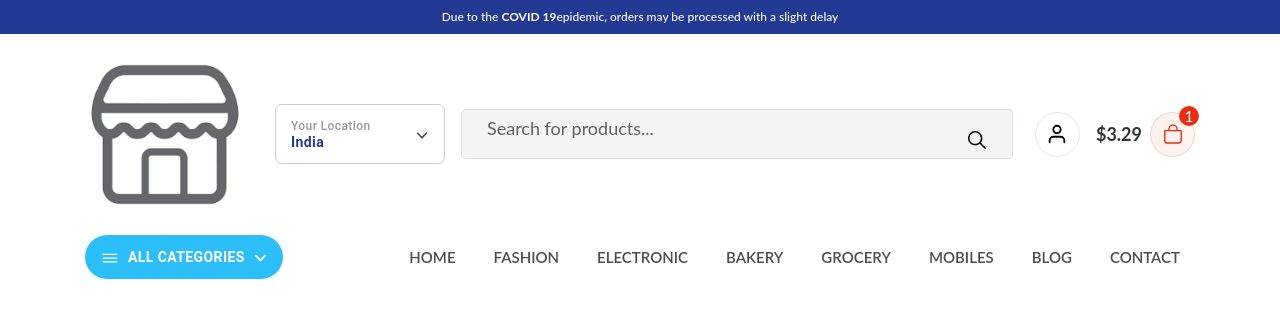
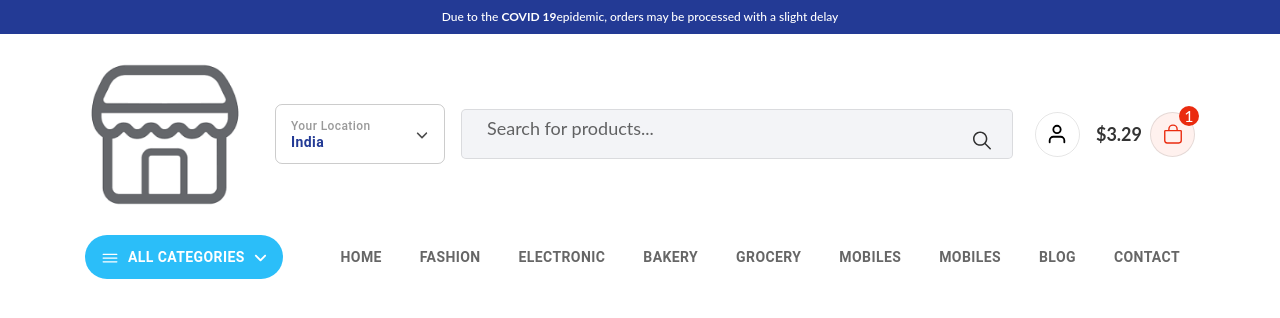
Before and after one commit to peligro99/ecommerce_v1, a React (Create React App) app: page / in a window 1280 px wide. Shown: the top 318 px of the page. Built offline with nearby package versions, Linux system fonts and the light colour scheme.

Commit message:
modal con lista de paises

```diff
--- a/src/App.css
+++ b/src/App.css
@@ -11,6 +11,10 @@
     max-width: 1200px;
 }
 }
+
+::-webkit-scrollbar{width: 8px !important; height: 8px !important; }
+::-webkit-scrollbar-thumb{background: #ccc !important;}
+::-webkit-scrollbar-track{background: transparent !important;}
 
 .headerWrapper .top-strip{padding: 8px 0px;}
 .headerWrapper .top-strip p {
@@ -31,13 +35,13 @@
 .headerWrapper .header .part2 .countryDrop .label{font-size: 12px !important; text-transform:capitalize !important; color: rgba(0,0,0,0.4) !important; line-height: 16px;}
 .headerWrapper .header .part2 .countryDrop .name{font-size: 14px !important; text-transform:capitalize !important; color: #233a95 !important; font-weight: 700; line-height: 16px;}
 .headerWrapper .header .part2 .countryDrop span.ml-auto svg{opacity: 0.7;}
-header .headerSearch{width: 60%; height: 50px; background: #f3f4f7; padding: 5px; position: relative; border-radius: 5px; border: 1px solid rgba(0,0,0,0.1)}
-header .headerSearch input{background: transparent !important; outline: none !important; font-size: 18px; color: rgba(0,0,0,0.8); width: 100%; height: px; border: 0px !important; padding: 0px 20px !important;}
+ .headerSearch{width: 60%; height: 50px; background: #f3f4f7; padding: 5px; position: relative; border-radius: 5px; border: 1px solid rgba(0,0,0,0.1)}
+ .headerSearch input{background: transparent !important; outline: none !important; font-size: 18px; color: rgba(0,0,0,0.8); width: 100%; height: px; border: 0px !important; padding: 0px 20px !important;}
 
-header .headerSearch input::-webkit-input-placeholder{color: rgba(0,0,0,0.6);}
+ .headerSearch input::-webkit-input-placeholder{color: rgba(0,0,0,0.6);}
 
-header .headerSearch button {position: absolute; top: 10px; right: 15px; z-index: 100; min-width: 40px !important; height: 40px !important; width: 40px !important; border-radius: 50% !important; color: #000;}
-header .headerSearch button svg{font-size: 30px;}
+ .headerSearch button {position: absolute; top: 10px; right: 10px; z-index: 100; min-width: 40px !important; height: 40px !important; width: 40px !important; border-radius: 50% !important; color: #000;}
+ .headerSearch button svg{font-size: 25px; opacity: 0.8;}
 
 header .part3 .circle{align-items: center; justify-content: center; min-width: 45px !important; height: 45px !important; width: 45px !important; border-radius: 50% !important; border: 1px solid rgba(0,0,0,0.1) !important; color: #000;}
 header .part3 .circle svg{font-size: 22px;}
@@ -47,6 +51,16 @@
 .cartTab button svg{color: #ea2b0f !important;}
 .cartTab .count{position: absolute; top: -6px; right: -4px; background: #ea2b0f; border-radius: 50%; color: #fff; width: 20px; height: 20px;}
 
+.locationModal .MuiPaper-elevation{padding: 25px; position: relative;}
+.locationModal .countryList{ margin-bottom: 0px; max-height:400px ; overflow-y: scroll; overflow-x: hidden;}
+.locationModal .countryList li{width: 100px; list-style: none;}
+.locationModal .countryList li button{width: 100%; text-transform: capitalize !important; color: #000 !important; justify-content: flex-start !important; padding: 15px 20px !important;}
+
+.locationModal .close_{position: absolute; top: 20px; right: 10px; color: #000 !important; min-width: 40px !important; width: 40px !important; height: 40px !important; border-radius: 50% !important;}
+.locationModal .close_ svg{font-size: 22px;}
+
+nav .navPart1{max-width: 20%; flex: 0 0 20%}
+nav .navPart2{max-width: 80%; flex: 0 0 80%}
 nav .allCatTab{background: #2bbef9; padding: 10px 15px !important; border-radius: 30px !important;}
 nav .allCatTab *{color: #fff;}
 nav .allCatTab:hover{background: #2bbef9;}
@@ -56,6 +70,7 @@
 nav .allCatTab .icon2 svg{font-size: 15px !important;}
 nav .navPart2 ul{margin-bottom: 0px;}
 
-nav .navPart2 ul li a{font-size: 15px; font-weight: 600; text-decoration: none; color: rgba(0,0,0,0.7); text-transform:uppercase; display: flex; align-items: center; padding: 8px 15px; transition: all 0.2s ease-in-out; border-radius: 25px;}
+nav .navPart2 ul li a{text-decoration: none;}
+nav .navPart2 ul li a button{font-size: 14px !important; font-weight: 600; text-decoration: none; color: rgba(0,0,0,0.6); text-transform:uppercase; display: flex; align-items: center; padding: 8px 15px; transition: all 0.2s ease-in-out; border-radius: 25px;}
 nav .navPart2 ul li a svg{font-size: 20px;}
 nav .navPart2 ul li a:hover{background: #f0faff; color: #2bbef9;}
--- a/src/Components/CountryDropDown/index.js
+++ b/src/Components/CountryDropDown/index.js
@@ -1,19 +1,73 @@
+import React from 'react';
 import { Button } from '@mui/material';
 import { FaAngleDown } from 'react-icons/fa6';
-const CountryDropDown=()=>{
-    return(
+import Dialog from '@mui/material/Dialog';
+import { IoIosSearch } from "react-icons/io";
+import { MdClose } from "react-icons/md";
+import { useState } from 'react';
+import Slide from '@mui/material/Slide';
+
+const Transition = React.forwardRef(function Transition(props, ref) {
+    return <Slide direction="up" ref={ref} {...props} />;
+  });
+
+const CountryDropDown = () => {
+
+    const[isOpenModal,setisOpenModal] = useState(false);
+
+    return (
         <>
+            <Button className='countryDrop' onClick={()=>setisOpenModal(true)} variant="text">
+                <div className='info d-flex flex-column'>
+                    <span className='label'>Your Location</span>
+                    <span className='name'>India</span>
+                </div>
+                <span className='ml-auto'><FaAngleDown /></span>
+            </Button>
 
+            <Dialog open={isOpenModal} onClose={()=>setisOpenModal(false)} className='locationModal' TransitionComponent={Transition}>
+                <h4 className='mb-0'>Choose your Delivery location</h4>
+                <p>Enter your address and we will specify the offer for your area.</p>
+                <Button className='close_' onClick={()=>setisOpenModal(false)}><MdClose/></Button>
 
+                <div className='headerSearch w-100'>
+                    <input type='text' placeholder='Search your area...' />
+                    <Button><IoIosSearch /></Button>
+                </div>
 
-
-                               <Button className='countryDrop' variant="text">
-                                <div className='info d-flex flex-column'>
-                                <span className='label'>Your Location</span>
-                               <span className='name'>India</span>
-                               </div>
-                               <span className='ml-auto'><FaAngleDown/></span>
-                               </Button>
+                <ul className='countryList'>
+                    <li><Button onClick={()=>setisOpenModal(false)}>India</Button></li>
+                    <li><Button onClick={()=>setisOpenModal(false)}>Sri Lanka</Button></li>
+                    <li><Button onClick={()=>setisOpenModal(false)}>Pakistan</Button></li>
+                    <li><Button onClick={()=>setisOpenModal(false)}>India</Button></li>
+                    <li><Button onClick={()=>setisOpenModal(false)}>Sri Lanka</Button></li>
+                    <li><Button onClick={()=>setisOpenModal(false)}>Pakistan</Button></li>
+                    <li><Button onClick={()=>setisOpenModal(false)}>India</Button></li>
+                    <li><Button onClick={()=>setisOpenModal(false)}>Sri Lanka</Button></li>
+                    <li><Button onClick={()=>setisOpenModal(false)}>Pakistan</Button></li>
+                    <li><Button onClick={()=>setisOpenModal(false)}>India</Button></li>
+                    <li><Button onClick={()=>setisOpenModal(false)}>Sri Lanka</Button></li>
+                    <li><Button onClick={()=>setisOpenModal(false)}>Pakistan</Button></li>
+                    <li><Button onClick={()=>setisOpenModal(false)}>India</Button></li>
+                    <li><Button onClick={()=>setisOpenModal(false)}>Sri Lanka</Button></li>
+                    <li><Button onClick={()=>setisOpenModal(false)}>Pakistan</Button></li>
+                    <li><Button onClick={()=>setisOpenModal(false)}>India</Button></li>
+                    <li><Button onClick={()=>setisOpenModal(false)}>Sri Lanka</Button></li>
+                    <li><Button onClick={()=>setisOpenModal(false)}>Pakistan</Button></li>
+                    <li><Button onClick={()=>setisOpenModal(false)}>India</Button></li>
+                    <li><Button onClick={()=>setisOpenModal(false)}>Sri Lanka</Button></li>
+                    <li><Button onClick={()=>setisOpenModal(false)}>Pakistan</Button></li>
+                    <li><Button onClick={()=>setisOpenModal(false)}>India</Button></li>
+                    <li><Button onClick={()=>setisOpenModal(false)}>Sri Lanka</Button></li>
+                    <li><Button onClick={()=>setisOpenModal(false)}>Pakistan</Button></li>
+                    <li><Button onClick={()=>setisOpenModal(false)}>India</Button></li>
+                    <li><Button onClick={()=>setisOpenModal(false)}>Sri Lanka</Button></li>
+                    <li><Button onClick={()=>setisOpenModal(false)}>Pakistan</Button></li>
+                    <li><Button onClick={()=>setisOpenModal(false)}>India</Button></li>
+                    <li><Button onClick={()=>setisOpenModal(false)}>Sri Lanka</Button></li>
+                    <li><Button onClick={()=>setisOpenModal(false)}>Pakistan</Button></li>
+                </ul>
+            </Dialog>
 
         </>
     )
--- a/src/Components/Header/Navigation/index.js
+++ b/src/Components/Header/Navigation/index.js
@@ -8,23 +8,24 @@
         <nav>
                 <div className='container'>
                     <div className='row'>
-                        <div className='col-sm-3 navPart1'>
+                        <div className='col-sm-2 navPart1'>
                             <Button className='allCatTab align-items-center'>
                                 <span className='icon1 mr-2'><IoIosMenu/></span>
                                 <span class="text">ALL CATEGORIES</span>
                                 <span className='icon2 ml-2'><FaAngleDown/></span>
                             </Button>
                         </div>
-                        <div className='col-sm-9 navPart2 d-flex align-items-center'>
+                        <div className='col-sm-10 navPart2 d-flex align-items-center'>
                             <ul className='list list-inline ml-auto'>
-                                <li className='list-inline-item'><Link to="/">Home</Link></li>
-                                <li className='list-inline-item'><Link to="/">Fashion</Link></li>
-                                <li className='list-inline-item'><Link to="/">Electronic</Link></li>
-                                <li className='list-inline-item'><Link to="/">Bakery</Link></li>
-                                <li className='list-inline-item'><Link to="/">Grocery</Link></li>
-                                <li className='list-inline-item'><Link to="/">Mobiles</Link></li>
-                                <li className='list-inline-item'><Link to="/">Blog</Link></li>
-                                <li className='list-inline-item'><Link to="/">Contact</Link></li>
+                                <li className='list-inline-item'><Link to="/"><Button>Home</Button></Link></li>
+                                <li className='list-inline-item'><Link to="/"><Button>Fashion</Button></Link></li>
+                                <li className='list-inline-item'><Link to="/"><Button>Electronic</Button></Link></li>
+                                <li className='list-inline-item'><Link to="/"><Button>Bakery</Button></Link></li>
+                                <li className='list-inline-item'><Link to="/"><Button>Grocery</Button></Link></li>
+                                <li className='list-inline-item'><Link to="/"><Button>Mobiles</Button></Link></li>
+                                <li className='list-inline-item'><Link to="/"><Button>Mobiles</Button></Link></li>
+                                <li className='list-inline-item'><Link to="/"><Button>Blog</Button></Link></li>
+                                <li className='list-inline-item'><Link to="/"><Button>Contact</Button></Link></li>
                             </ul>
                         </div>
                     </div>
```
Also changed, not shown: src/Components/Header/SearchBox/index.js (+7 -7 lines).
